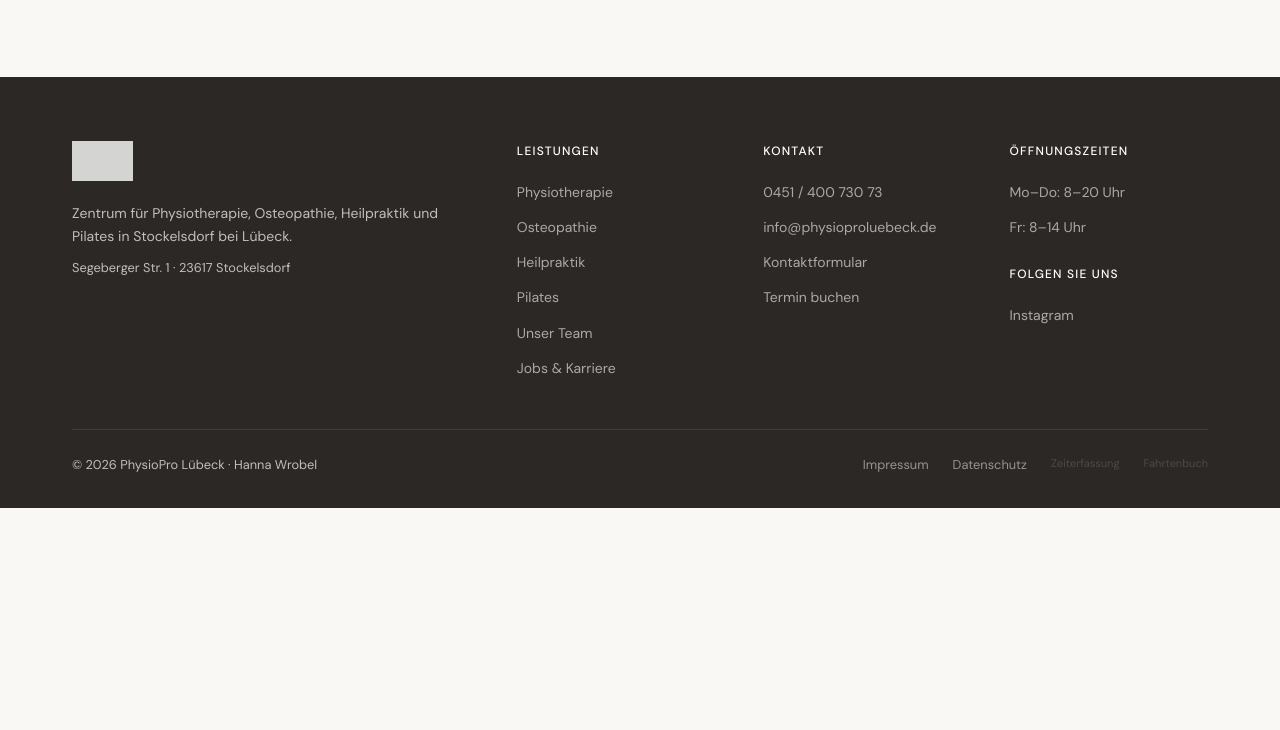
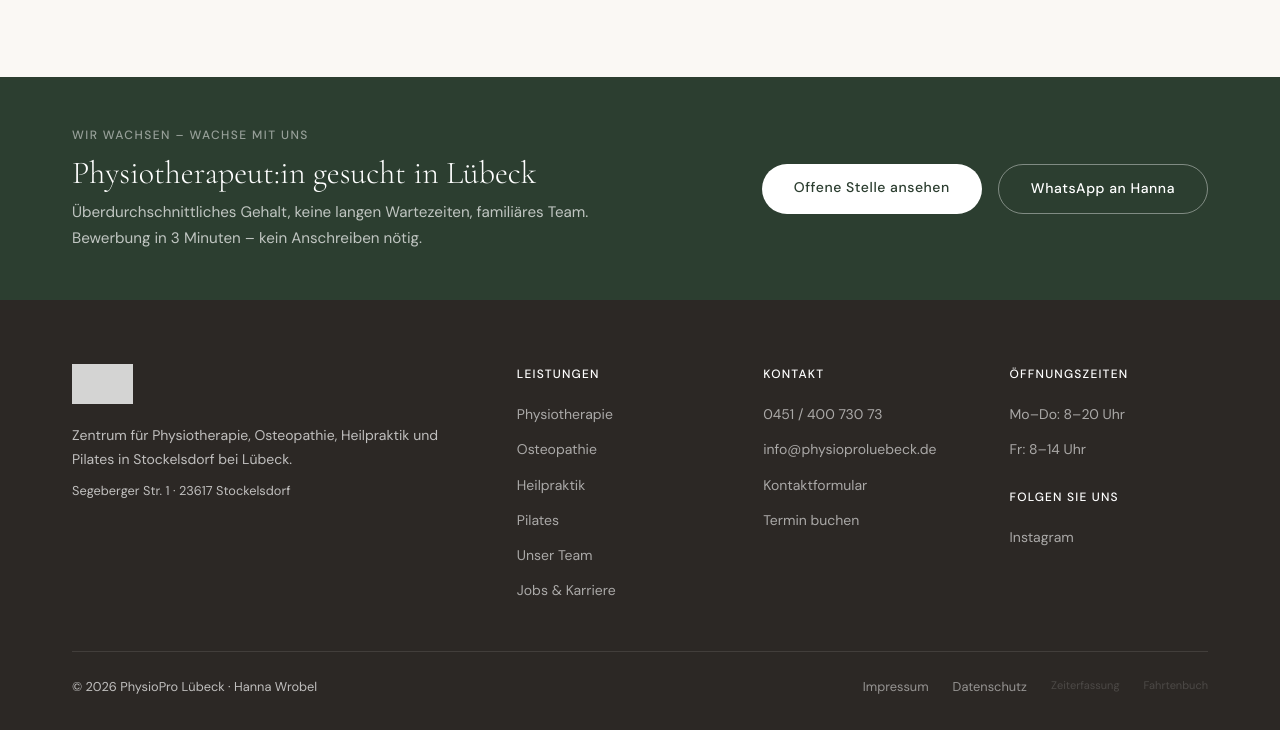
Before and after one commit to wrobeloliver2-crypto/physiopro-website, a plain HTML site: page index.html in a window 1280 px wide. Shown: the part 3684-4414 px from the top of the page. Before the commit the page ends 4192 px from the top, so only its background shows below. Drawn offline with nearby package versions, Linux system fonts and the light colour scheme; a script that the page names is missing.

Commit message:
SEO Jobs: Canonical Fix, Job-Banner auf Homepage + Therapieseite, Schema URL fix

```diff
--- a/index.html
+++ b/index.html
@@ -387,6 +387,21 @@ Zu den Pilates-Kursen →
 </section>
 
 <!-- FOOTER -->
+<!-- JOB BANNER -->
+<section style="background:#2c3e30; padding:3rem 0;">
+  <div class="container" style="display:flex; align-items:center; justify-content:space-between; gap:2rem; flex-wrap:wrap;">
+    <div>
+      <div style="font-size:.75rem;font-weight:500;letter-spacing:.12em;text-transform:uppercase;color:rgba(255,255,255,.5);margin-bottom:.5rem;">Wir wachsen – wachse mit uns</div>
+      <h2 style="color:#fff;font-size:clamp(1.4rem,3vw,2rem);margin-bottom:.5rem;font-weight:300;">Physiotherapeut:in gesucht in Lübeck</h2>
+      <p style="color:rgba(255,255,255,.7);font-size:.95rem;max-width:520px;line-height:1.7;">Überdurchschnittliches Gehalt, keine langen Wartezeiten, familiäres Team. Bewerbung in 3 Minuten – kein Anschreiben nötig.</p>
+    </div>
+    <div style="display:flex;gap:1rem;flex-wrap:wrap;flex-shrink:0;">
+      <a href="jobs.html" class="btn btn-primary" style="background:#fff;color:#2c3e30;font-weight:500;">Offene Stelle ansehen</a>
+      <a href="https://wa.me/4917623339367?text=Hallo%20Hanna%2C%20ich%20interessiere%20mich%20f%C3%BCr%20eine%20Stelle%20bei%20PhysioPro%20L%C3%BCbeck." target="_blank" class="btn btn-outline" style="border-color:rgba(255,255,255,.4);color:#fff;">WhatsApp an Hanna</a>
+    </div>
+  </div>
+</section>
+
 <footer>
 <div class="container">
 <div class="footer-grid">
```
Also changed, not shown: jobs.html (+2 -2 lines), therapie.html (+15 -0 lines).
